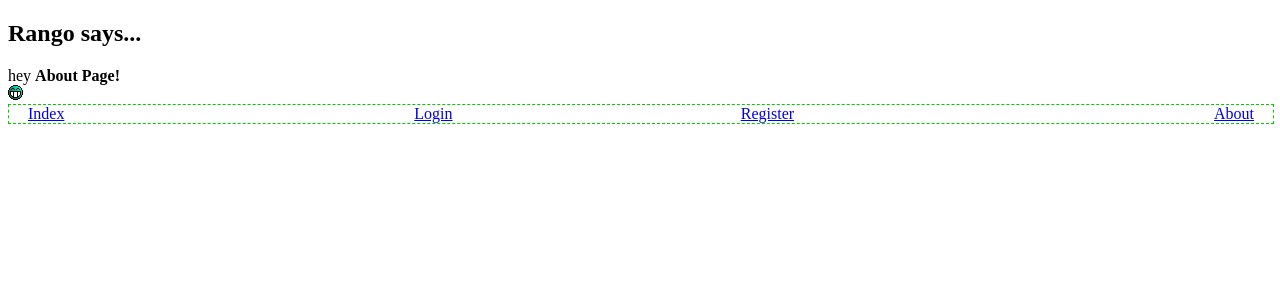
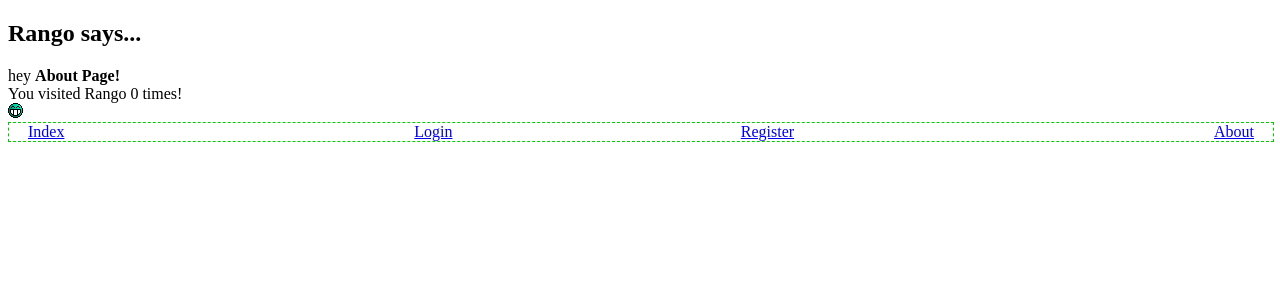
Before and after one commit to Krz-Aramis/Rango, a Django app: page /about in a window 1280 px wide. Shown: the top 300 px of the page. Run offline with Django 3.2, Linux system fonts and the light colour scheme.

Commit message:
Chapter 11 exercise: visits on About page
This demonstrates that once the data is set in the session object,
on the index page for exmaple, then the data can be re-used else
where.

Although, it must be noted that the data to be used must be "copied"
in the context for the request. In other words, a vast amount of
data may be stored in the session object however it does not mean
that all is accessible to all pages. The view code is responsible
for this.

   --- Lionel Saliou, Ph.D

```diff
--- a/tango_with_django_project/rango/templates/rango/about.html
+++ b/tango_with_django_project/rango/templates/rango/about.html
@@ -5,5 +5,7 @@
     <h1>Rango says...</h1>
     hey <strong>{{ message }}</strong>
     <br />
+    You visited Rango {{visits}} times!
+    <br />
     <img src="/media/icon_mrgreen.gif" alt="Mr Green" />
 {% endblock %}
--- a/tango_with_django_project/rango/views.py
+++ b/tango_with_django_project/rango/views.py
@@ -63,8 +63,16 @@ def index(request):
     return response
 
 def about(request):
-    context={'message': "About Page!"}
-    return render(request, 'rango/about.html', context)
+    context_dict={'message': "About Page!"}
+
+    if request.session.get('visits'):
+        count = request.session.get('visits')
+    else:
+        count = 0
+
+    context_dict['visits'] = count
+
+    return render(request, 'rango/about.html', context_dict)
 
 def category(request, category_name_slug):
     context_dict = {}
```
